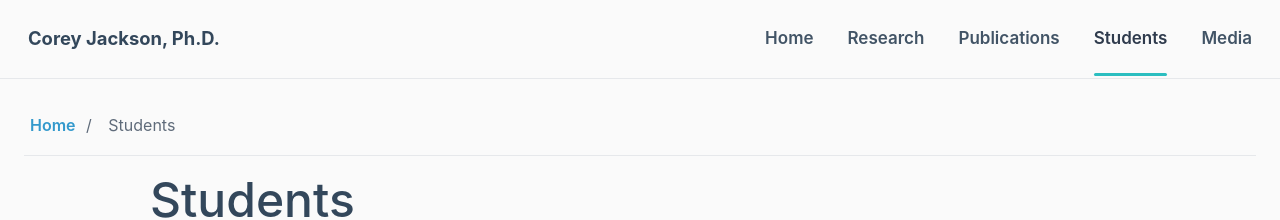
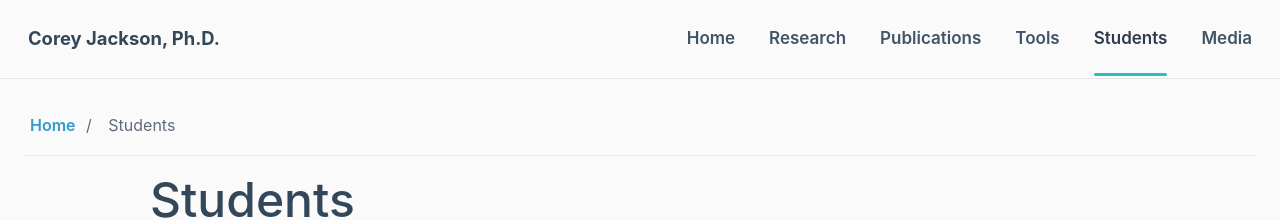
Before and after one commit to cjacks04/cjacks04.github.io, a Jekyll site: the page built from students.md, in a window 1280 px wide. Shown: the top 220 px of the page. Built offline with Jekyll 4.4.1, drawn with Linux system fonts in a browser that asks for light colours; nearby versions of some CDN libraries; a style sheet for code colours, icons or effects is not loaded.

Commit message:
Add tools page to navigation

```diff
--- a/_includes/site-nav.html
+++ b/_includes/site-nav.html
@@ -6,6 +6,7 @@
       <a href="{{ '/' | relative_url }}" class="{% if page.url == '/' %}active{% endif %}">Home</a>
       <a href="{{ '/research/' | relative_url }}" class="{% if page.url == '/research/' %}active{% endif %}">Research</a>
       <a href="{{ '/publications/' | relative_url }}" class="{% if page.url == '/publications/' %}active{% endif %}">Publications</a>
+      <a href="{{ '/tools/' | relative_url }}" class="{% if page.url == '/tools/' %}active{% endif %}">Tools</a>
       <a href="{{ '/students/' | relative_url }}" class="{% if page.url == '/students/' %}active{% endif %}">Students</a>
       <a href="{{ '/media/' | relative_url }}" class="{% if page.url == '/media/' %}active{% endif %}">Media</a>
     </div>
```
